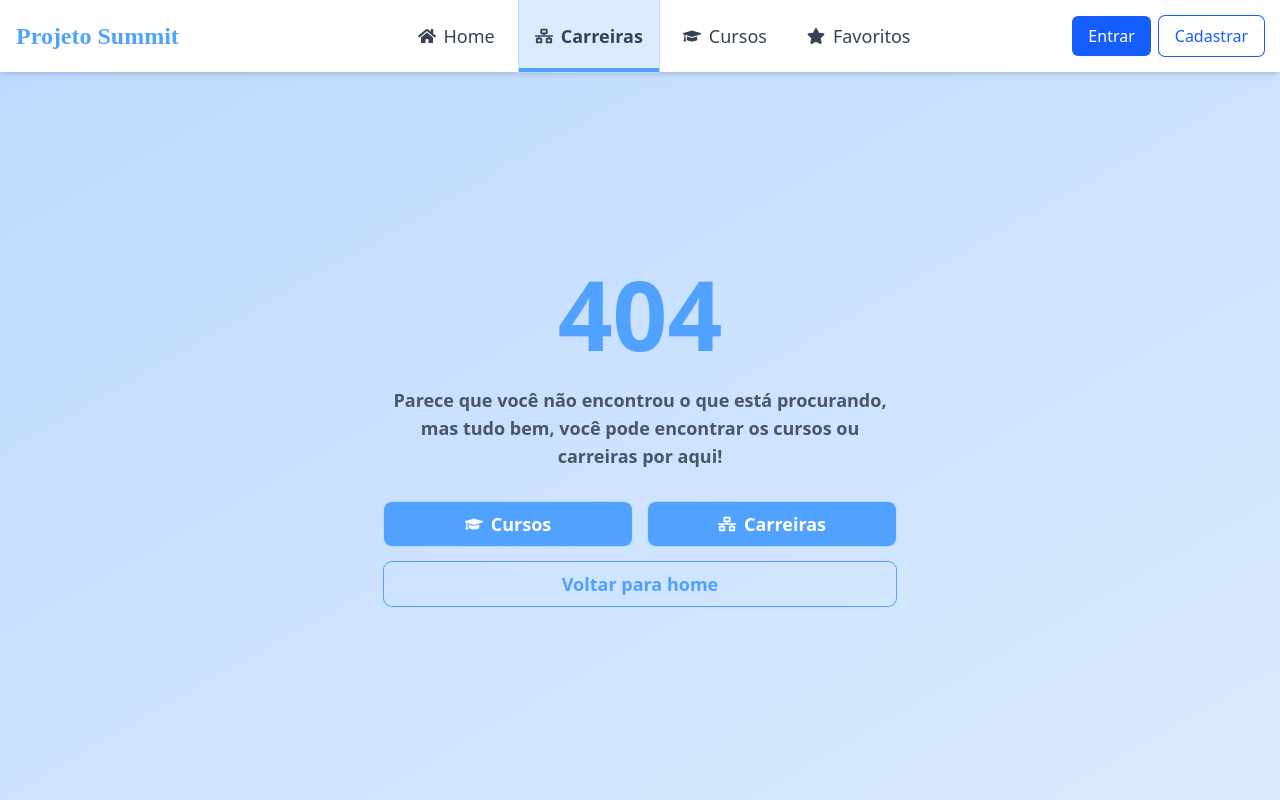
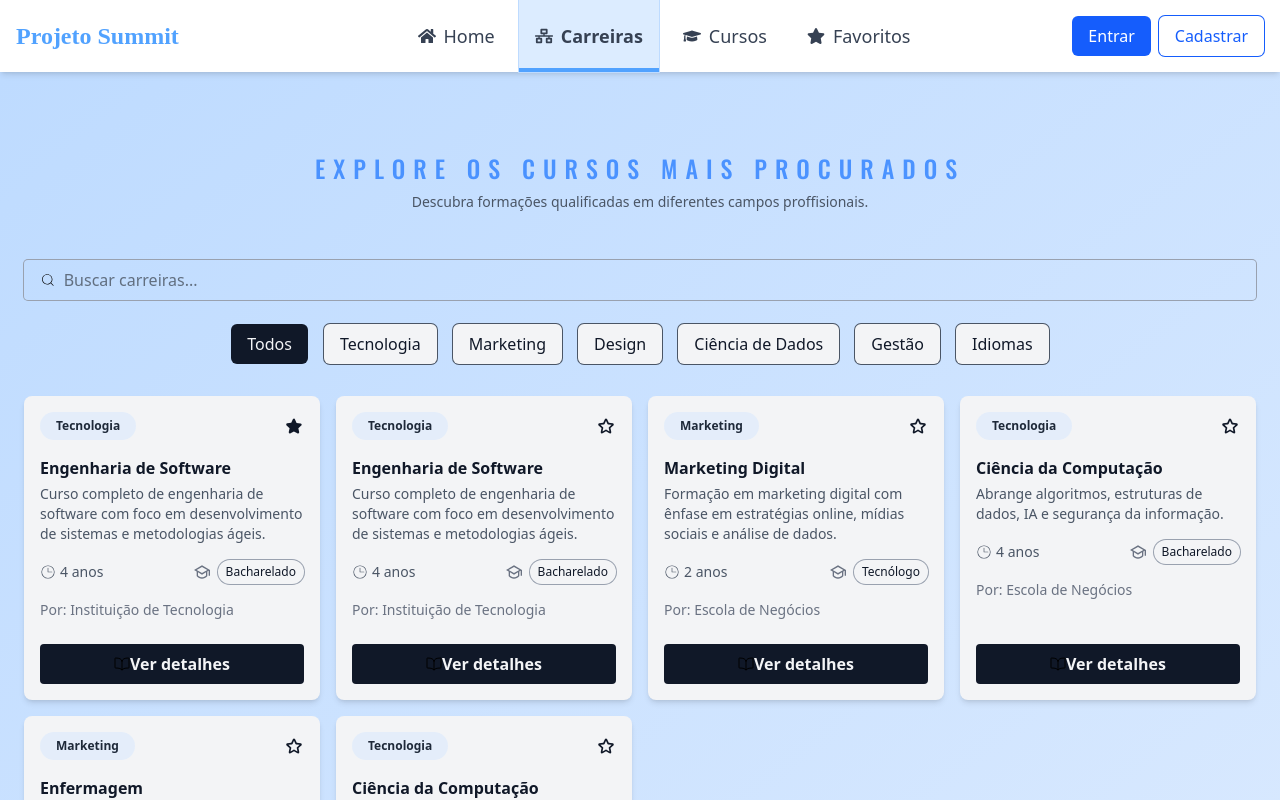
Before and after one commit to ThiagoMotejunas/Summit_Client, a React (Vite) app: page /Summit_Client/carriers in a window 1280 px wide. Shown: the top 800 px of the page. Built offline with nearby package versions, Linux system fonts and the light colour scheme; a web font is replaced by a local one.

Commit message:
feat: started carriers page

```diff
--- a/src/App.tsx
+++ b/src/App.tsx
@@ -8,6 +8,7 @@ import NavbarHolder from './components/NavbarHolder'
 
 import './app.css';
 import CoursesPage from './pages/CoursesPage'
+import CarriersPage from './pages/CarriersPage'
 
 const App: React.FC = () => {
   return (
@@ -20,6 +21,7 @@ const App: React.FC = () => {
           <Route path='/login' element={<LoginPage />} />
           <Route path="/" element={<HomePage />} />
           <Route path="/courses" element={<CoursesPage />} />
+          <Route path="/carriers" element={<CarriersPage />} />
           <Route element={<ProtectedRoute />}>
             <Route path="/areas/favorites" element={<NotFound />} />
           </Route>
--- /dev/null
+++ b/src/components/CarrierCard.tsx
@@ -0,0 +1,55 @@
+import React from 'react'
+import { CiClock2 } from 'react-icons/ci';
+import { RiGraduationCapLine } from 'react-icons/ri';
+import { IoBookOutline } from 'react-icons/io5';
+import { Link } from 'react-router-dom';
+import { TiStarFullOutline, TiStarOutline } from 'react-icons/ti';
+import type { CarrierCardDto } from '../dtos/CarrierCardDto';
+
+interface CarrierCardProp {
+  carrier: CarrierCardDto;
+}
+
+const CarrierCard: React.FC<CarrierCardProp> = ({ carrier }) => {
+  return (
+    <div className='flex flex-col justify-between bg-gray-100 p-4 rounded-lg shadow-md w-full max-w-[24rem] h-full'>
+      <div>
+        <div className='flex items-center justify-between w-full'>
+          <p className='py-1.5 px-4 w-fit text-xs text-gray-800 bg-blue-100/60 font-semibold rounded-full'>{carrier.category.name}</p>
+          <span className='text-xl text-gray-900'>
+            {carrier.favorite ? <TiStarFullOutline /> : <TiStarOutline />}
+          </span>
+        </div>
+        <div className='mt-4 w-full'>
+          <p className='text-md text-gray-900 font-bold'>{carrier.name}</p>
+          <p className='text-sm text-gray-600 mt-1'>{carrier.description}</p>
+        </div>
+        <div className='flex items-center justify-between my-4 w-full'>
+          <span className='flex items-center gap-1 text-gray-600'>
+            <CiClock2 className='text-md' />
+            <p className='text-sm'>
+              {carrier.yearsDuration} anos
+            </p>
+          </span>
+          <div className='flex items-center gap-2'>
+            <RiGraduationCapLine className='text-gray-500' />
+            <span className='py-1 px-2 rounded-full ring ring-gray-400'>
+              <p className='text-xs font-medium text-gray-900'>{carrier.type}</p>
+            </span>
+          </div>
+        </div>
+        <div className='w-full'>
+          <p className='text-sm text-gray-500 font-medium'>Por: {carrier.instituition.name}</p>
+        </div>
+      </div>
+      <Link to={`/carriers/${carrier.id}`} className='flex items-center justify-center bg-gray-900 py-2 rounded-sm mt-6 w-full'>
+        <IoBookOutline />
+        <p className='font-semibold text-gray-100'>
+          Ver detalhes
+        </p>
+      </Link>
+    </div>
+  )
+}
+
+export default CarrierCard
--- /dev/null
+++ b/src/dtos/CarrierCardDto.ts
@@ -0,0 +1,16 @@
+export interface CarrierCardDto {
+    id: number,
+    name: string,
+    description: string,
+    yearsDuration: number,
+    type: string,
+    category: {
+        id: number,
+        name: string
+    }
+    instituition: {
+        id: number,
+        name: string
+    }
+    favorite: boolean,
+}
--- /dev/null
+++ b/src/pages/CarriersPage.tsx
@@ -0,0 +1,140 @@
+import React, { useState } from 'react'
+import SearchBox from '../components/Input/SearchBox'
+import FilterItemsList from '../components/Input/FilterItemsList'
+import type { CarrierCardDto } from '../dtos/CarrierCardDto'
+import SelectBox from '../components/Input/SelectBox'
+import CarrierCard from '../components/CarrierCard'
+
+const CarriersPage: React.FC = () => {
+  const [selectedCategoryFilter, setSelectedCategoryFilter] = useState<string>(CarrierCategoryFilters[0]);
+  return (
+    <div className='w-screen min-h-full px-6 py-20 bg-gradient-to-br from-blue-200 to-blue-100'>
+      <section>
+        <h1 className='text-2xl text-center text-blue-500/80 font-medium tracking-[8px]' style={{ fontFamily: 'Oswald, sans-serif' }}>EXPLORE OS CURSOS MAIS PROCURADOS</h1>
+        <p className='text-sm text-center text-gray-600 mt-2'>Descubra formações qualificadas em diferentes campos proffisionais.</p>
+      </section>
+      <section className='mt-12'>
+        <SearchBox placeholder='Buscar carreiras...' />
+        <div className='mt-6'>
+          <div className='hidden sm:block'>
+            <FilterItemsList items={CarrierCategoryFilters} selectedValue={selectedCategoryFilter} setSelectedValue={setSelectedCategoryFilter} />
+          </div>
+          <div className='block sm:hidden'>
+            <SelectBox items={CarrierCategoryFilters} selectedValue={selectedCategoryFilter} setSelectedValue={setSelectedCategoryFilter} />
+          </div>
+        </div>
+      </section>
+      <section className='w-full grid grid-cols-[repeat(auto-fit,minmax(256px,1fr))] place-items-center gap-4 mt-8'>
+        {
+          Carriers.map((carrier, index) => (
+            <CarrierCard key={index} carrier={carrier} />
+          ))
+        }
+      </section>
+    </div>
+  )
+}
+
+export default CarriersPage
+
+const CarrierCategoryFilters = ['Todos', 'Tecnologia', 'Marketing', 'Design', 'Ciência de Dados', 'Gestão', 'Idiomas'];
+
+const Carriers: CarrierCardDto[] = [
+  {
+    id: 323,
+    name: 'Engenharia de Software',
+    description: 'Curso completo de engenharia de software com foco em desenvolvimento de sistemas e metodologias ágeis.',
+    yearsDuration: 4,
+    type: 'Bacharelado',
+    category: {
+      id: 1,
+      name: 'Tecnologia'
+    },
+    instituition: {
+      id: 1,
+      name: 'Instituição de Tecnologia'
+    },
+    favorite: true
+  },
+  {
+    id: 323,
+    name: 'Engenharia de Software',
+    description: 'Curso completo de engenharia de software com foco em desenvolvimento de sistemas e metodologias ágeis.',
+    yearsDuration: 4,
+    type: 'Bacharelado',
+    category: {
+      id: 1,
+      name: 'Tecnologia'
+    },
+    instituition: {
+      id: 1,
+      name: 'Instituição de Tecnologia'
+    },
+    favorite: false
+  },
+  {
+    id: 123,
+    name: 'Marketing Digital',
+    description: 'Formação em marketing digital com ênfase em estratégias online, mídias sociais e análise de dados.',
+    yearsDuration: 2,
+    type: 'Tecnólogo',
+    category: {
+      id: 2,
+      name: 'Marketing'
+    },
+    instituition: {
+      id: 2,
+      name: 'Escola de Negócios'
+    },
+    favorite: false
+  },
+  {
+    id: 324,
+    name: 'Ciência da Computação',
+    description: 'Abrange algoritmos, estruturas de dados, IA e segurança da informação.',
+    yearsDuration: 4,
+    type: 'Bacharelado',
+    category: {
+      id: 1,
+      name: 'Tecnologia'
+    },
+    instituition: {
+      id: 2,
+      name: 'Escola de Negócios'
+    },
+    favorite: false
+  },
+  {
+
+    id: 200,
+    name: 'Enfermagem',
+    description: 'Curso de formação em cuidados clínicos, ética e saúde pública.',
+    yearsDuration: 4,
+    type: 'Bacharelado',
+    category: {
+      id: 3,
+      name: 'Marketing'
+    },
+    instituition: {
+      id: 2,
+      name: 'Escola de Negócios'
+    },
+    favorite: false
+  },
+  {
+    id: 324,
+    name: 'Ciência da Computação',
+    description: 'Abrange algoritmos, estruturas de dados, IA e segurança da informação.',
+    yearsDuration: 4,
+    type: 'Bacharelado',
+    category: {
+      id: 1,
+      name: 'Tecnologia'
+    },
+    instituition: {
+      id: 2,
+      name: 'Escola de Negócios'
+    },
+    favorite: false
+  }
+];
```
